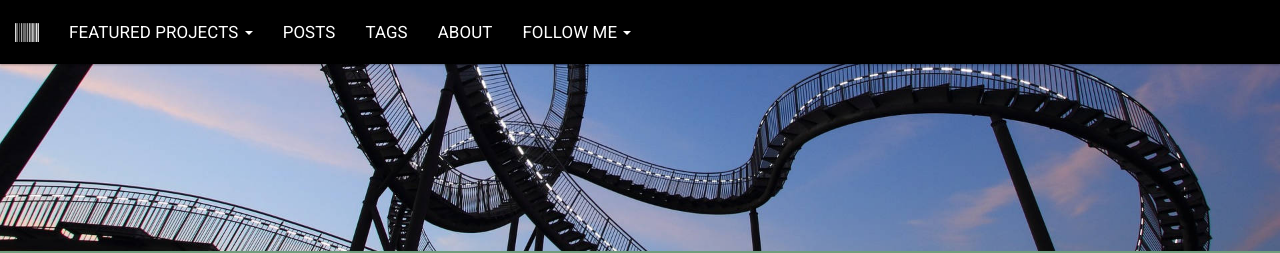
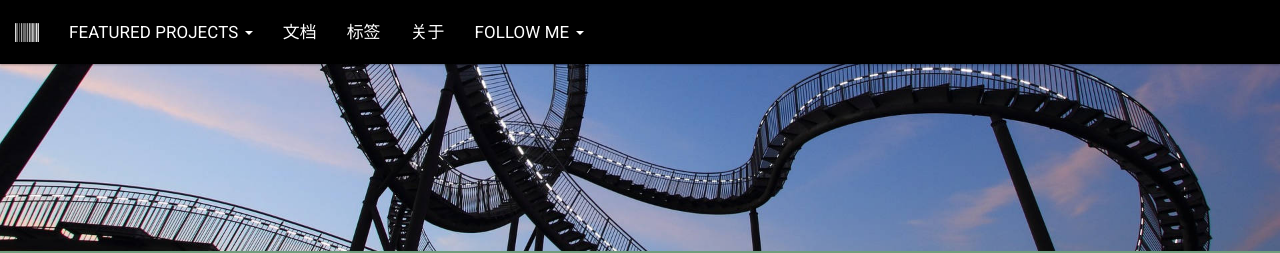
Before and after one commit to gongler/gongler.github.io, a Jekyll site: the page built from index.html, in a window 1280 px wide. Shown: the top 253 px of the page. Built offline with Jekyll 4.4.1, drawn with Linux system fonts in a browser that asks for light colours; the list of posts is cut into pages by our own code; comment, search, counter and statistics services are not loaded.

Commit message:
2021年10月14日12:39:42

```diff
--- a/_data/settings.yml
+++ b/_data/settings.yml
@@ -4,7 +4,7 @@ disqus:
   disqus_shortname: 'apham'
 
 # If you are not using Google Analytics, please change 'google-ID' to an empty string
-#gongler google-ID: 'UA-91332049-1
+#gongler google-ID:
 
 menu:
   - name: Featured Projects
@@ -13,20 +13,20 @@ menu:
         link: /projects/microbam
       - name: OurLegacy
         link: /projects/ourlegacy
-  - name: Posts
+  - name: 文档
     link: /
-  - name: Tags
+  - name: 标签
     link: /tags
-  - name: About
+  - name: 关于
     link: /about
-  - name: Follow me
+  - name: follow me
     submenu:
       - name: GitHub
         icon: github
-        link: http://github.com/alainpham
+        link: http://github.com/gongler
       - name: LinkedIn
         icon: linkedin-square
-        link: http://www.linkedin.com/in/alainpham
+        link: http://
       - name: Twitter
         icon: twitter
-        link: https://twitter.com/koint
+        link: https://
```
Also changed, not shown: 1 other file.
